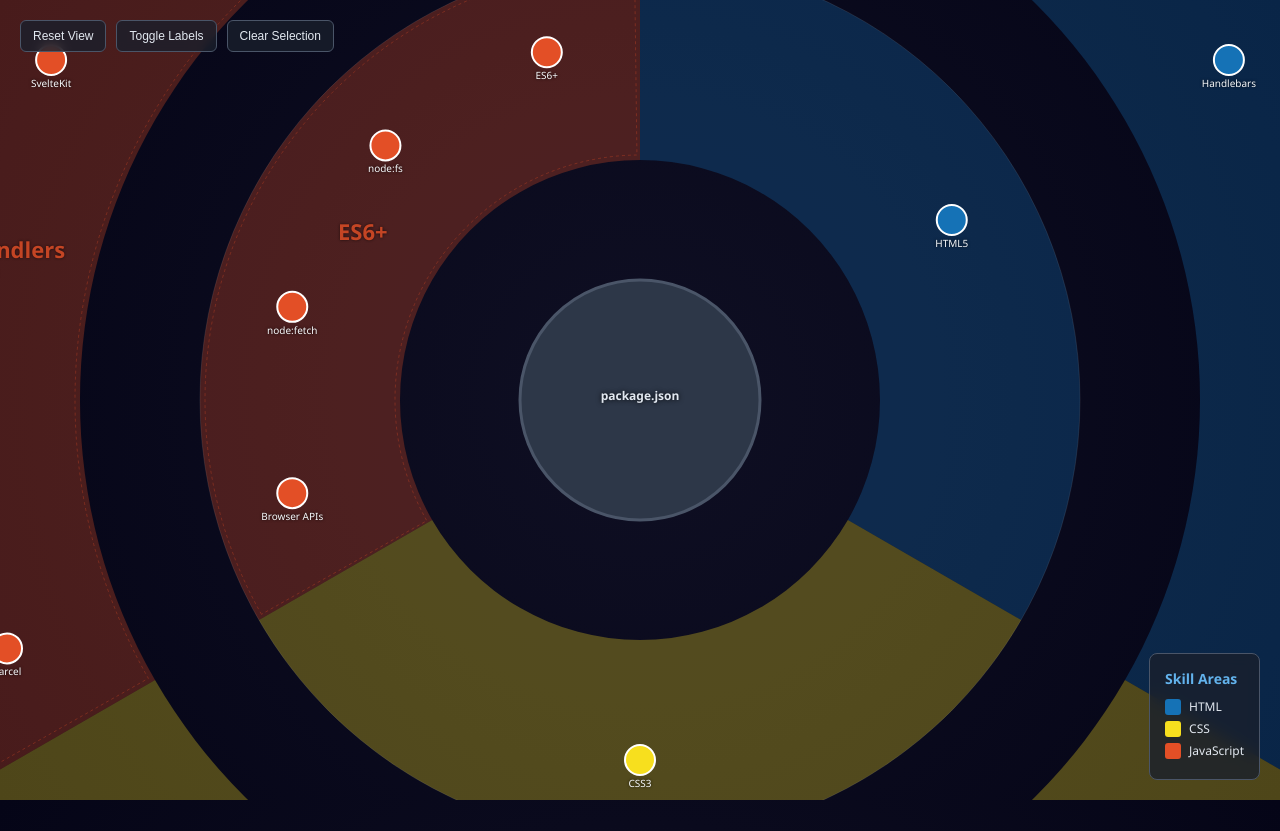
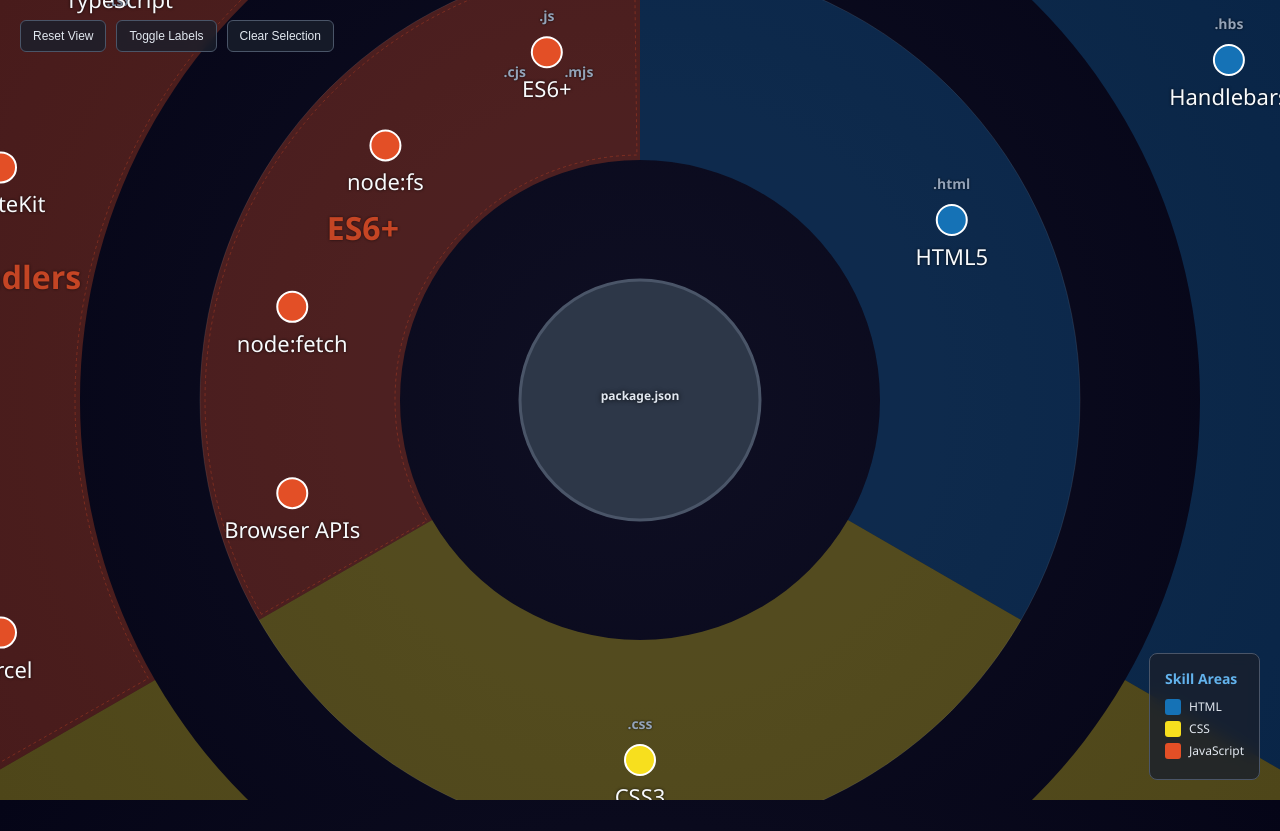
Before and after one commit to nextlevelshit/web-engineering-mandala, a plain HTML site: page index.html in a window 1280 px wide. Drawn offline with nearby package versions, Linux system fonts and the light colour scheme.

Commit message:
add file extensions

```diff
--- a/index.html
+++ b/index.html
@@ -62,7 +62,7 @@
       }
 
       .technology-text {
-          font-size: 10px;
+          font-size: 22px;
           font-weight: 500;
           text-anchor: middle;
           pointer-events: none;
@@ -100,7 +100,7 @@
       }
 
       .cluster-label {
-          font-size: 22px;
+          font-size: 32px;
           font-weight: 600;
           text-anchor: middle;
           fill: #a0aec0;
@@ -238,6 +238,19 @@
           pointer-events: none;
           z-index: 1;
       }
+
+      .file-extension {
+          font-size: 14px;
+          font-weight: 600;
+          text-anchor: middle;
+          fill: #94a3b8;
+          text-shadow: 0 0 2px rgba(0, 0, 0, 0.9);
+          pointer-events: none;
+      }
+
+      .file-extension-small {
+          font-size: 12px;
+      }
   </style>
 </head>
 <body>
@@ -318,7 +331,7 @@
     'package.json': ['HTML5', 'CSS3', 'ES6+'],
     'HTML5': ['Pug', 'Handlebars', 'EJS'],
     'CSS3': ['Sass', 'PostCSS'],
-    'ES6+': ['Parcel', 'Vite', 'Webpack', 'TypeScript', 'Deno', 'Bun', 'SvelteKit'],
+    'ES6+': ['Parcel', 'Vite', 'TypeScript', 'Deno', 'Bun', 'SvelteKit'],
     'node:fetch': ['Express', 'Koa', 'Fastify', 'Hono'],
     'node:fs': ['11ty', 'Astro', 'Next.js', 'Nuxt'],
     'Browser APIs': ['React', 'Vue', 'Angular', 'Svelte'],
@@ -331,7 +344,6 @@
     'PostCSS': ['Tailwind', 'Flowbite'],
     'Parcel': ['React', 'Vue', 'Svelte'],
     'Vite': ['React', 'Vue', 'Svelte'],
-    'Webpack': ['React', 'Vue', 'Angular'],
     'TypeScript': ['React', 'Vue', 'Angular', 'Svelte', 'Next.js', 'Nuxt'],
     'Deno': ['Hono'],
     'Bun': ['Hono'],
@@ -696,13 +708,34 @@
         hideTooltip();
       });
 
-    // Technology label
+    // Render file extensions in orbit around technology node
+    if (tech.extensions && tech.extensions.length > 0) {
+      const extRadius = config.techNodeRadius + 22; // Distance from tech center
+      const angleStep = (Math.PI * 2) / tech.extensions.length;
+
+      tech.extensions.forEach((ext, index) => {
+        const angle = index * angleStep - Math.PI / 2; // Start at top
+        const extX = tech.position.x + Math.cos(angle) * extRadius;
+        const extY = tech.position.y + Math.sin(angle) * extRadius + 6;
+
+        // Scale font size based on zoom level and number of extensions
+        const fontClass = tech.extensions.length > 3 ? 'file-extension file-extension-small' : 'file-extension';
+
+        techGroup.append('text')
+          .attr('x', extX)
+          .attr('y', extY)
+          .attr('class', fontClass)
+          .text(ext);
+      });
+    }
+
+    // Technology label (existing code)
     if (config.showLabels) {
       const lines = wrapText(tech.name, 12);
       lines.forEach((line, lineIndex) => {
         techGroup.append('text')
           .attr('x', tech.position.x)
-          .attr('y', tech.position.y + config.techNodeRadius + 12 + (lineIndex * 10))
+          .attr('y', tech.position.y + config.techNodeRadius + 30 + (lineIndex * 10))
           .attr('class', 'technology-text')
           .text(line);
       });
@@ -860,7 +893,7 @@
             technologies: [
               {
                 name: "HTML5",
-                extensions: [".html", ".htm"],
+                extensions: [".html"],
                 description: "Modern semantic markup for accessible, SEO-friendly documents",
                 capabilities: [
                   "Document structure with semantic meaning",
@@ -895,7 +928,6 @@
                 technologies: [
                   {
                     name: "Browser APIs",
-                    extensions: [".js"],
                     description: "Native browser capabilities beyond basic DOM",
                     capabilities: [
                       "Geolocation, Local Storage, Service Workers",
@@ -906,7 +938,6 @@
                   },
                   {
                     name: "node:fetch",
-                    extensions: [".js", ".mjs"],
                     description: "Built-in Node.js HTTP client",
                     capabilities: [
                       "Server-side HTTP requests without dependencies",
@@ -916,7 +947,6 @@
                   },
                   {
                     name: "node:fs",
-                    extensions: [".js", ".mjs"],
                     description: "File system operations module",
                     capabilities: [
                       "Read/write files synchronously or asynchronously",
@@ -926,7 +956,7 @@
                   },
                   {
                     name: "ES6+",
-                    extensions: [".js", ".mjs"],
+                    extensions: [".js", ".mjs", ".cjs"],
                     description: "Contemporary JavaScript with latest language features",
                     capabilities: [
                       "Async/await for non-blocking operations",
@@ -1001,7 +1031,6 @@
               },
               {
                 name: "PostCSS",
-                extensions: [".css"],
                 description: "Post-processing CSS with JavaScript plugins",
                 capabilities: [
                   "Autoprefixer for vendor prefix management",
@@ -1020,7 +1049,6 @@
                 technologies: [
                   {
                     name: "Parcel",
-                    extensions: [".js", ".json"],
                     description: "Zero-configuration build tool",
                     capabilities: [
                       "Automatic dependency resolution",
@@ -1031,7 +1059,6 @@
                   },
                   {
                     name: "Vite",
-                    extensions: [".config.js", ".config.ts"],
                     description: "Lightning-fast dev server with ESM",
                     capabilities: [
                       "Instant server start with native ESM",
@@ -1041,19 +1068,7 @@
                     ]
                   },
                   {
-                    name: "Webpack",
-                    extensions: [".config.js"],
-                    description: "Highly configurable module bundler",
-                    capabilities: [
-                      "Advanced code splitting strategies",
-                      "Plugin ecosystem for any transformation",
-                      "Asset dependency graph management",
-                      "Production optimization features"
-                    ]
-                  },
-                  {
                     name: "SvelteKit",
-                    extensions: [".svelte", ".js", ".ts"],
                     description: "Svelte-powered full-stack framework",
                     capabilities: [
                       "File-based routing system",
@@ -1080,7 +1095,6 @@
                 technologies: [
                   {
                     name: "Deno",
-                    extensions: [".ts", ".js"],
                     description: "Secure TypeScript runtime",
                     capabilities: [
                       "Built-in TypeScript support without compilation",
@@ -1091,7 +1105,6 @@
                   },
                   {
                     name: "Bun",
-                    extensions: [".js", ".ts"],
                     description: "Fast all-in-one JavaScript runtime",
                     capabilities: [
                       "Extremely fast package installation",
@@ -1144,7 +1157,6 @@
             technologies: [
               {
                 name: "Tailwind",
-                extensions: [".css"],
                 description: "Utility-first CSS framework",
                 capabilities: [
                   "Rapid prototyping with utility classes",
@@ -1155,7 +1167,6 @@
               },
               {
                 name: "Bootstrap",
-                extensions: [".css", ".scss"],
                 description: "Popular CSS framework with pre-built components",
                 capabilities: [
                   "Responsive grid system and utilities",
@@ -1166,7 +1177,6 @@
               },
               {
                 name: "ShadCN",
-                extensions: [".tsx", ".jsx"],
                 description: "Re-usable components built with Radix UI and Tailwind",
                 capabilities: [
                   "Copy-paste component architecture",
@@ -1177,7 +1187,6 @@
               },
               {
                 name: "Flowbite",
-                extensions: [".css", ".js"],
                 description: "Tailwind CSS component library",
                 capabilities: [
                   "Pre-built components with Tailwind classes",
@@ -1245,7 +1254,6 @@
                 technologies: [
                   {
                     name: "Express",
-                    extensions: [".js", ".ts"],
                     description: "Minimal web framework for Node.js",
                     capabilities: [
                       "Middleware-based request processing",
@@ -1256,7 +1264,6 @@
                   },
                   {
                     name: "Koa",
-                    extensions: [".js", ".ts"],
                     description: "Next-generation web framework by Express team",
                     capabilities: [
                       "Async/await by default",
@@ -1267,7 +1274,6 @@
                   },
                   {
                     name: "Fastify",
-                    extensions: [".js", ".ts"],
                     description: "Fast and low overhead web framework",
                     capabilities: [
                       "JSON schema validation built-in",
@@ -1278,7 +1284,6 @@
                   },
                   {
                     name: "Hono",
-                    extensions: [".js", ".ts"],
                     description: "Ultrafast web framework for edge environments",
                     capabilities: [
                       "Edge runtime compatibility (Cloudflare Workers, Deno)",
@@ -1304,8 +1309,8 @@
                     ]
                   },
                   {
-                    name: "11ty",
-                    extensions: [".11ty.js", ".md"],
+                    name: "GatsbyJS",
+                    extensions: [".jsx", ".tsx", ".md", ".mdx"],
                     description: "Simple, flexible static site generator",
                     capabilities: [
                       "Multiple template languages support",
@@ -1314,9 +1319,19 @@
                       "Zero-config deployment ready"
                     ]
                   },
+/*                  {
+                    name: "11ty",
+                    extensions: [".md"],
+                    description: "Simple, flexible static site generator",
+                    capabilities: [
+                      "Multiple template languages support",
+                      "Data-driven site generation from any source",
+                      "Extensible plugin ecosystem",
+                      "Zero-config deployment ready"
+                    ]
+                  },*/
                   {
                     name: "Next.js",
-                    extensions: [".js", ".jsx", ".ts", ".tsx"],
                     description: "React-based full-stack framework",
                     capabilities: [
                       "Server-side rendering and static generation",
@@ -1327,7 +1342,6 @@
                   },
                   {
                     name: "Nuxt",
-                    extensions: [".vue", ".js", ".ts"],
                     description: "Vue.js-based full-stack framework",
                     capabilities: [
                       "Universal rendering with Vue.js",
```
